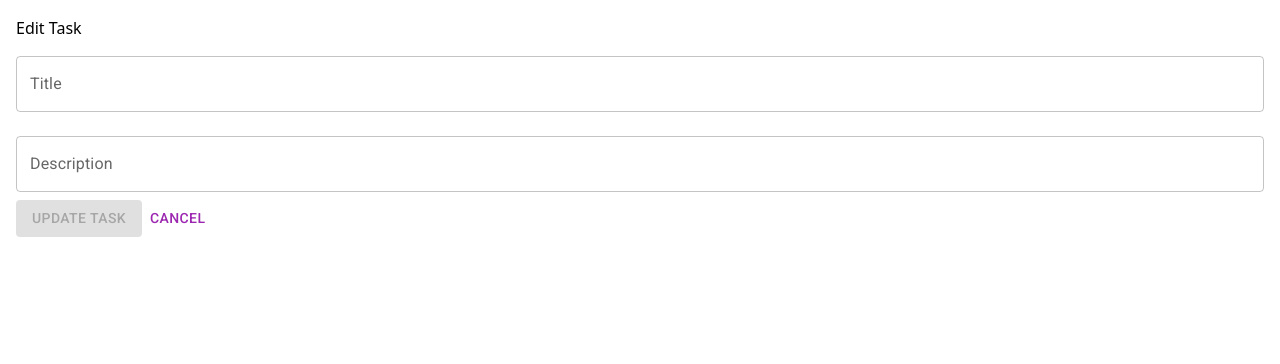
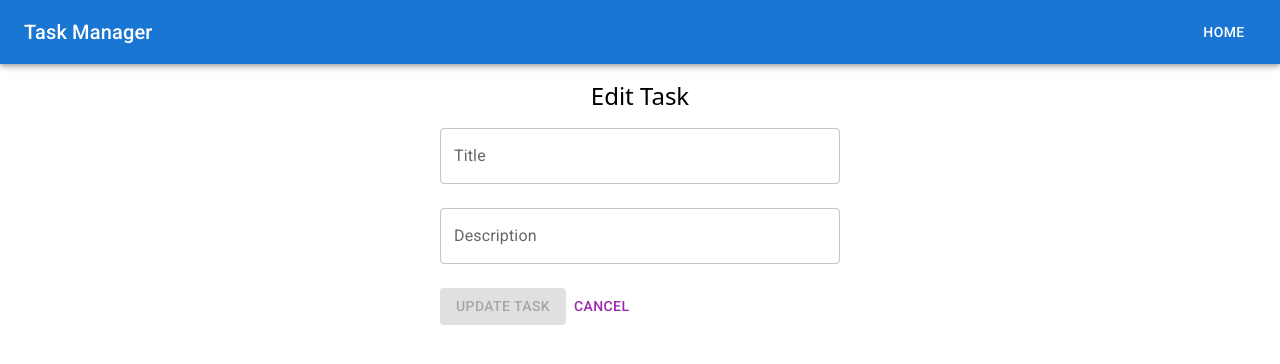
Before and after one commit to msaad973/Donezo, a React (Vite) app: page /edit/1 in a window 1280 px wide. Shown: the top 364 px of the page. Built offline with nearby package versions, Linux system fonts and the light colour scheme.

Commit message:
change form css and view css

```diff
--- a/src/components/Navbar.jsx
+++ b/src/components/Navbar.jsx
@@ -1,5 +1,4 @@
 import React from 'react'
-
 export default function Navbar() {
     return (
         <nav className="bg-gray-800 text-white py-4 px-6 shadow-md">
--- a/src/pages/TaskDetails.jsx
+++ b/src/pages/TaskDetails.jsx
@@ -1,20 +1,37 @@
 import React from "react";
 import { useSelector } from "react-redux";
 import { useParams, useNavigate } from "react-router-dom";
-import { Button, Typography, Box } from "@mui/material";
+import { AppBar, Toolbar, Typography, Button, Box, Card, CardContent } from "@mui/material";
+import Navbar from "../components/Navbar";
 
 function TaskDetails() {
   const { id } = useParams();
   const task = useSelector((state) => state.tasks.tasks.find((t) => t.id === Number(id)));
   const navigate = useNavigate();
 
-  if (!task) return <p>Task not found.</p>;
+  if (!task) return <Typography variant="h6">Task not found.</Typography>;
 
   return (
-    <Box p={2}>
-      <Typography variant="h4">{task.title}</Typography>
-      <Typography>{task.description}</Typography>
-      <Button onClick={() => navigate("/")}>Back</Button>
+    <Box>
+      {/* Navbar Component */}
+      <Navbar />
+
+      {/* Task Details in Card */}
+      <Box display="flex" justifyContent="center" mt={10}>
+        <Card sx={{ width: 500, p: 5, boxShadow: 3 }}>
+          <CardContent>
+            <Typography variant="h6" gutterBottom>
+              <strong>Title:</strong> {task.title}
+            </Typography>
+            <Typography variant="h6">
+              <strong>Description:</strong> {task.description}
+            </Typography>
+            <div className="mt-6">
+            <Button variant="contained" color="primary" onClick={() => navigate("/")}>Back</Button>
+            </div>
+          </CardContent>
+        </Card>
+      </Box>
     </Box>
   );
 }
--- a/src/pages/TaskForm.jsx
+++ b/src/pages/TaskForm.jsx
@@ -2,7 +2,7 @@ import React, { useState } from "react";
 import { useDispatch, useSelector } from "react-redux";
 import { addTask, editTask } from "../redux/slices/taskSlice";
 import { useNavigate, useParams } from "react-router-dom";
-import { Button, TextField, Box } from "@mui/material";
+import { Button, TextField, Box, Toolbar, AppBar, Typography } from "@mui/material";
 
 function TaskForm() {
   const { id } = useParams();
@@ -24,15 +24,29 @@ function TaskForm() {
   };
 
   return (
-    <Box p={2}>
-      <h2>{id ? "Edit Task" : "Add Task"}</h2>
+    <box>
+      <AppBar position="static">
+        <Toolbar>
+          <Typography variant="h6" sx={{ flexGrow: 1 }} >
+            Task Manager
+          </Typography>
+          <Button color="inherit" onClick={() => navigate("/")}>Home</Button>
+
+        </Toolbar>
+      </AppBar>
+
+      <Box sx={{ maxWidth: 400, mx: "auto", mt: 2 }}>
+        <h2 className="text-2xl text-center">{id ? "Edit" : "Add"} Task</h2>
         <form onSubmit={handleSubmit}>
           <TextField fullWidth label="Title" value={title} onChange={(e) => setTitle(e.target.value)} margin="normal" />
           <TextField fullWidth label="Description" value={description} onChange={(e) => setDescription(e.target.value)} margin="normal" multiline />
+          <div className="mt-4 flex justify-start">
             <Button type="submit" variant="contained" disabled={!title || !description} color="primary">{id ? "Update" : "Save"} Task</Button>
             <Button onClick={() => navigate("/")} color="secondary">Cancel</Button>
+          </div>
         </form>
       </Box>
+    </box>
   );
 }
 
--- a/src/pages/TaskList.jsx
+++ b/src/pages/TaskList.jsx
@@ -7,6 +7,7 @@ import {
     MenuItem, Select, AppBar, Toolbar, Container,
     Dialog, DialogActions, DialogContent, DialogContentText, DialogTitle
 } from "@mui/material"; // ✅ Correct imports
+
 
 function TaskList() {
     const tasks = useSelector((state) => state.tasks.tasks);
@@ -64,6 +65,13 @@ function TaskList() {
                     </Select>
                 </Stack>
 
+                {filteredTasks.length === 0 && (
+                    <Typography variant="h6" sx={{ mt: 2 }}>
+                        No tasks found!
+                    </Typography>
+                )}
+
+
                 {/* Task List */}
                 <Stack spacing={2} sx={{ mt: 2 }}>
                     {filteredTasks.map((task) => (
```
Lines whose indentation alone changed are shown as unchanged.
